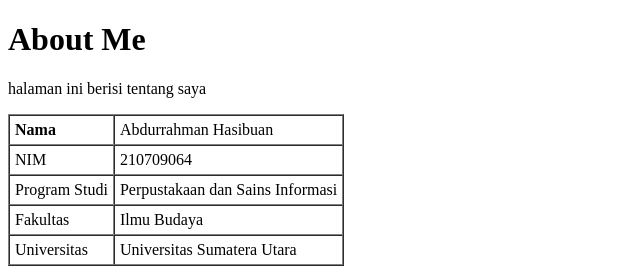
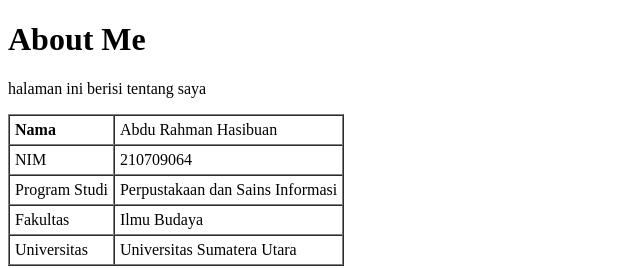
Before and after one commit to Ramanhsb/AbdurrahmanHasbuan.github.io, a plain HTML site: page index.html in a window 1280 px wide. Shown: the top 268 px of the page, 0-640 px from the left. Drawn offline with Linux system fonts and the light colour scheme.

Commit message:
index.html

```diff
--- a/index.html
+++ b/index.html
@@ -12,7 +12,7 @@
         <tr>
             <!-- td = tabel data -->
             <td><b>Nama</b></td>
-        	    <td>Abdurrahman Hasibuan</td>
+            <td>Abdu Rahman Hasibuan</td>
         </tr>
         <tr>
             <td>NIM</td>
```
Lines whose indentation alone changed are shown as unchanged.
